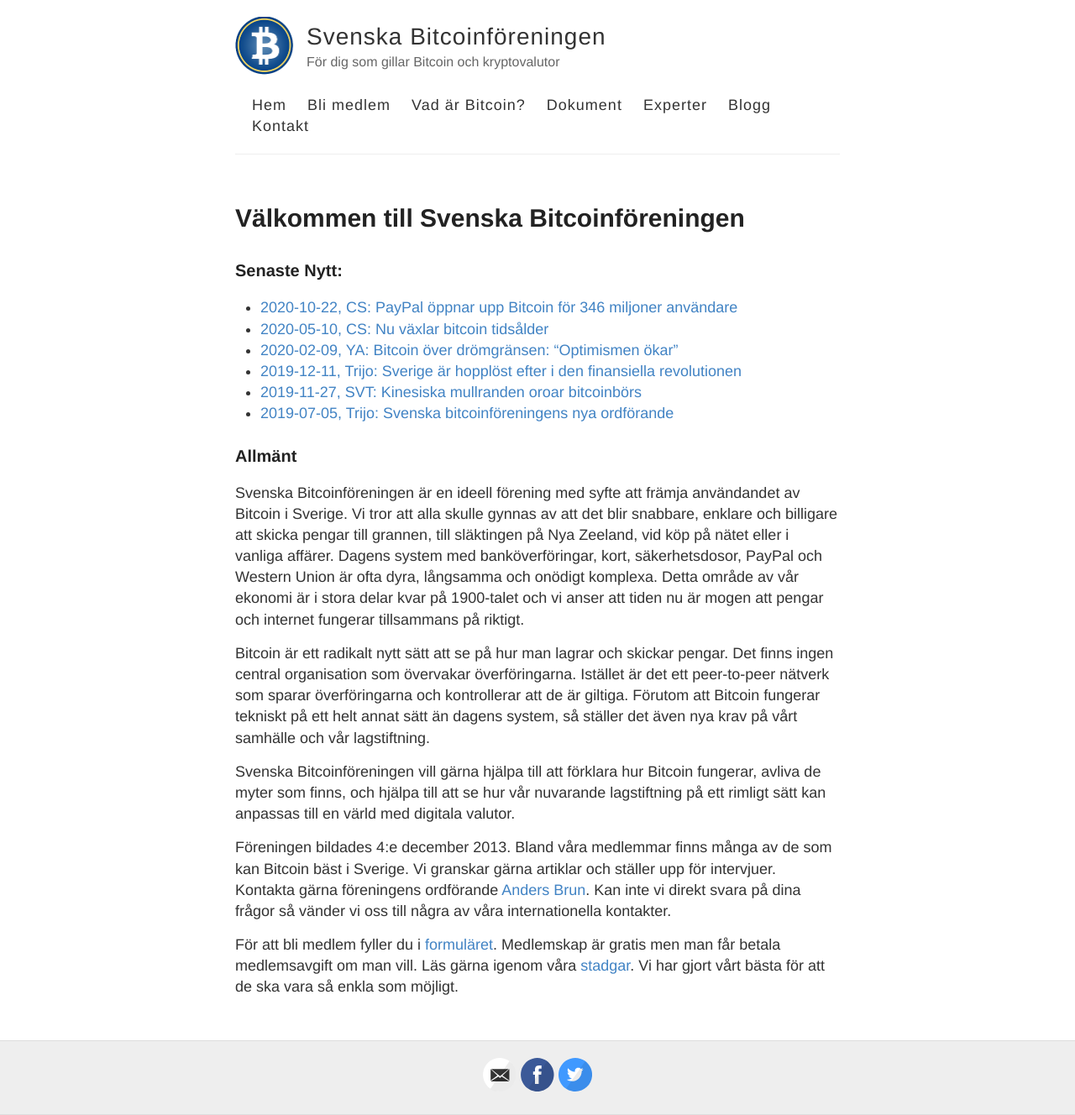
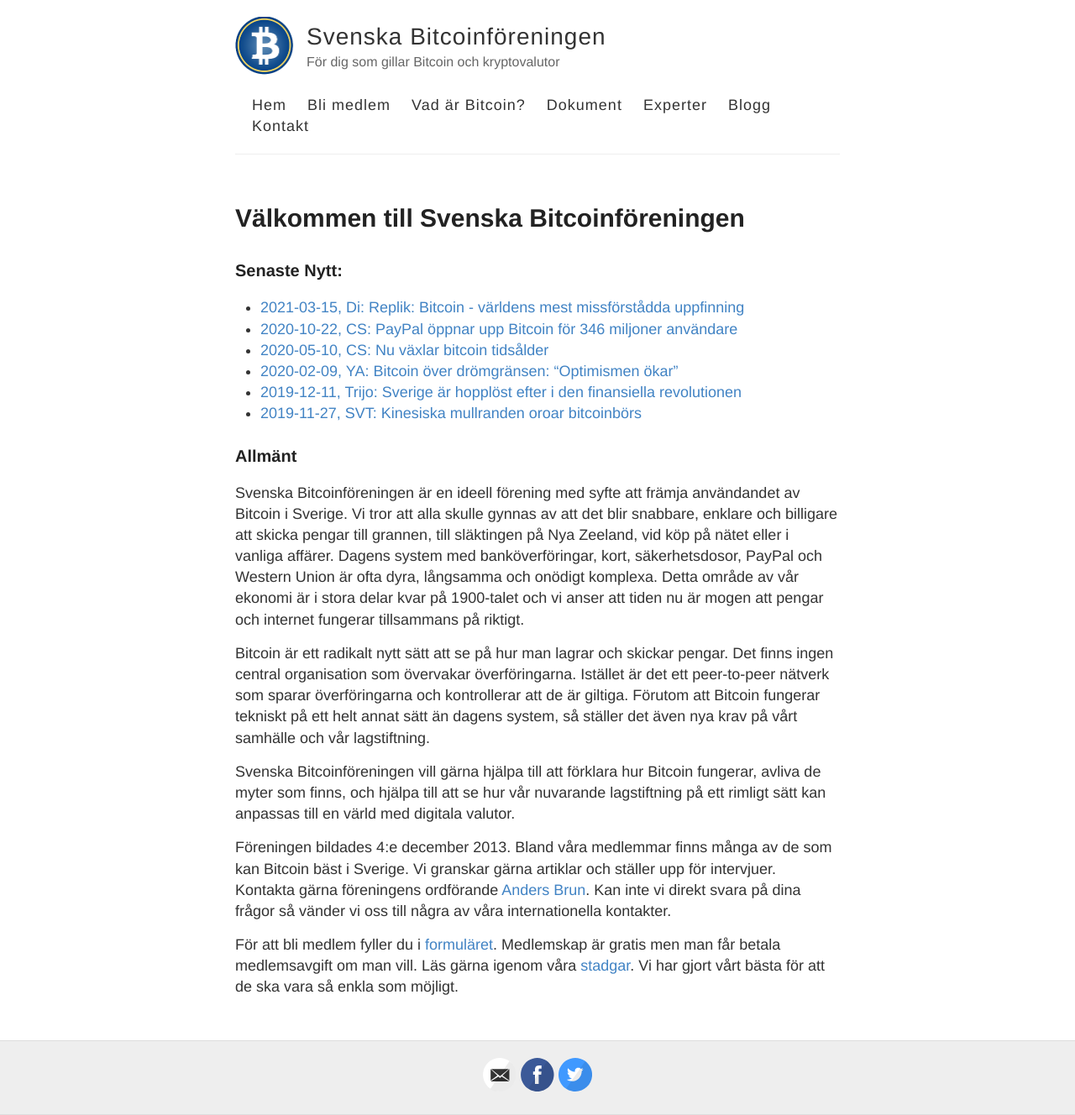
Before and after one commit to bitcoinforeningen/bitcoinforeningen.github.io, a Jekyll site: the page built from index.md, in a window 1280 px wide. Shown: the whole page at 84% size. Built offline with Jekyll 4.4.1, drawn with Linux system fonts in a browser that asks for light colours.

Commit message:
Update index.md
Lagt in Alexanders replik i Di från mars 2021

```diff
--- a/index.md
+++ b/index.md
@@ -5,12 +5,12 @@ permalink: /
 ---
 
 ### Senaste Nytt:
+- [2021-03-15, Di: Replik: Bitcoin - världens mest missförstådda uppfinning](https://www.di.se/debatt/replik-bitcoin-varldens-mest-missforstadda-uppfinning/)
 - [2020-10-22, CS: PayPal öppnar upp Bitcoin för 346 miljoner användare](https://computersweden.idg.se/2.2683/1.741512/paypal-bitcoin)
 - [2020-05-10, CS: Nu växlar bitcoin tidsålder](https://computersweden.idg.se/2.2683/1.734369/bitcoin-ersattning-halveras)
 - [2020-02-09, YA: Bitcoin över drömgränsen: "Optimismen ökar"](https://www.ystadsallehanda.se/nyheter/bitcoin-over-dromgransen-optimismen-okar/)
 - [2019-12-11, Trijo: Sverige är hopplöst efter i den finansiella revolutionen](https://news.trijo.co/debatt/sverige-ar-hopplost-efter-i-den-finansiella-revolutionen-har-ar-tre-konkreta-forslag-for-att-komma-ikapp/)
 - [2019-11-27, SVT: Kinesiska mullranden oroar bitcoinbörs](https://www.svt.se/nyheter/ekonomi/kinas)
-- [2019-07-05, Trijo: Svenska bitcoinföreningens nya ordförande](https://news.trijo.co/nyheter/svenska-bitcoinforeningens-nya-ordforande-katastrof-om-bitcoin-forbjuds-i-sverige/)
 
 ### Allmänt
 Svenska Bitcoinföreningen är en ideell förening med syfte att främja användandet av Bitcoin i Sverige. Vi tror att alla skulle gynnas av att det blir snabbare, enklare och billigare att skicka pengar till grannen, till släktingen på Nya Zeeland, vid köp på nätet eller i vanliga affärer. Dagens system med banköverföringar, kort, säkerhetsdosor, PayPal och Western Union är ofta dyra, långsamma och onödigt komplexa. Detta område av vår ekonomi är i stora delar kvar på 1900-talet och vi anser att tiden nu är mogen att pengar och internet fungerar tillsammans på riktigt.
```
